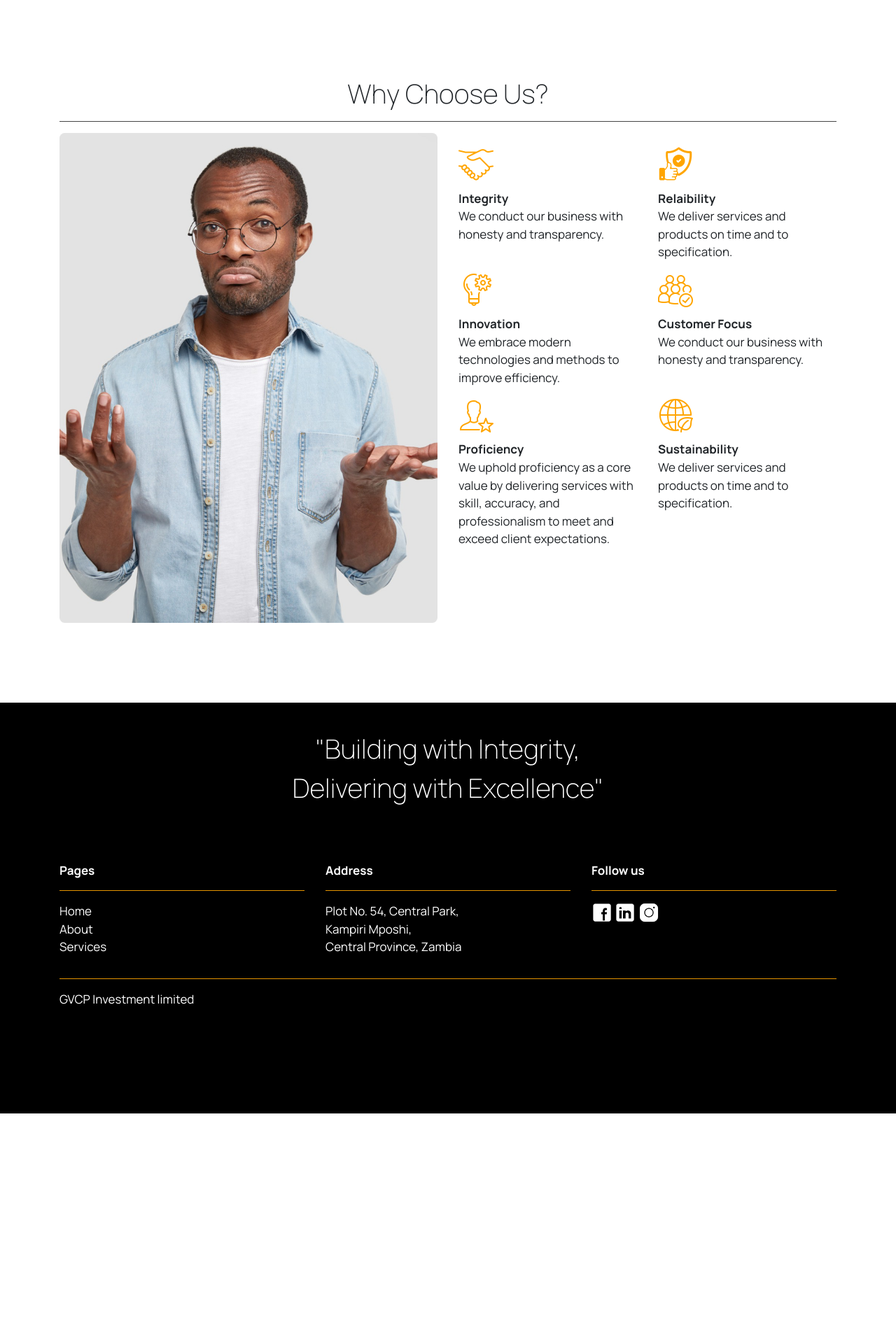
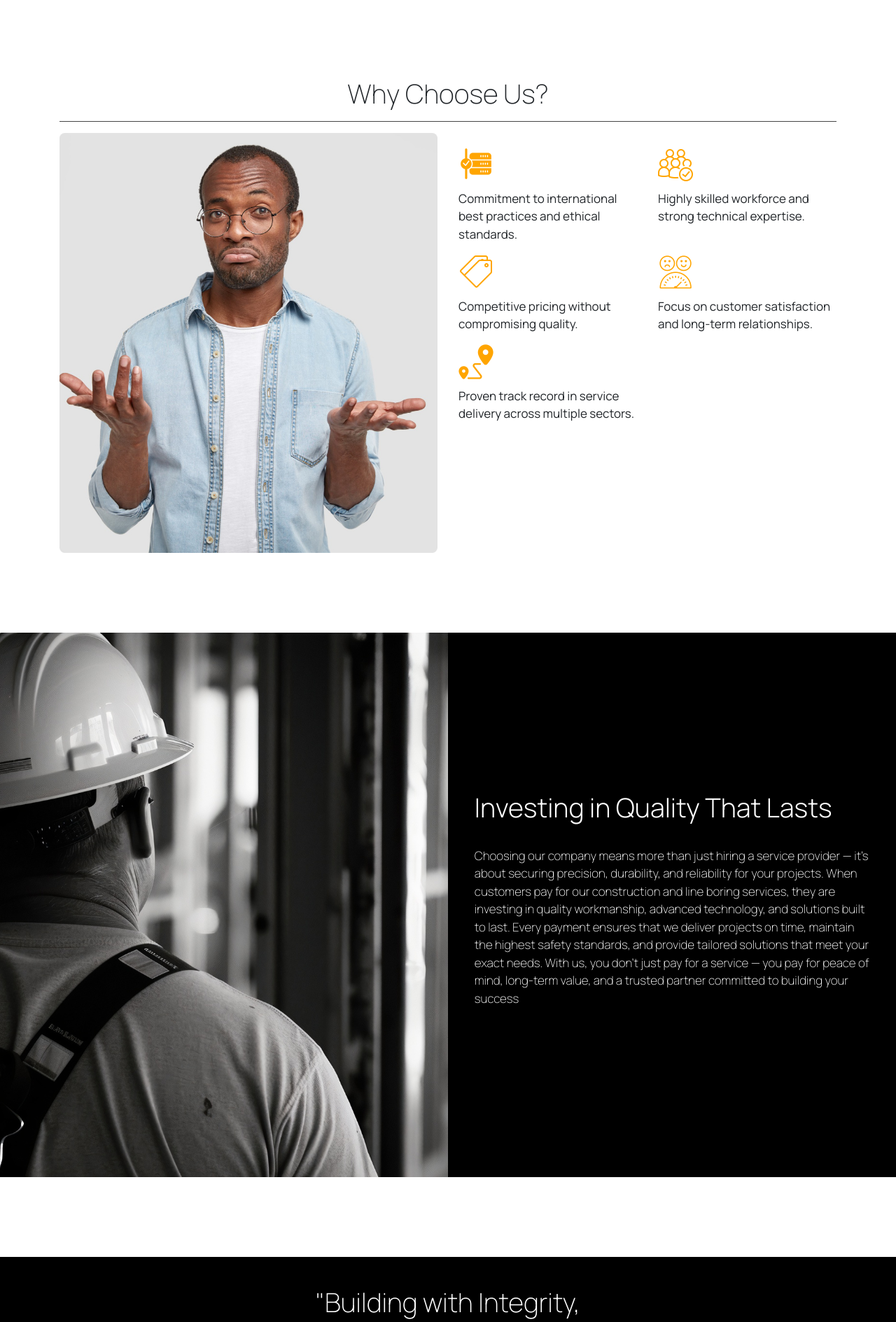
Before and after one commit to milotechs/gvcp, a PHP site: page /phpmailer/home in a window 1280 px wide. Shown: the part 2532-4421 px from the top of the page at 70% size. Before the commit the page ends 4123 px from the top, so only its background shows below. Run offline with PHP 8.4, Linux system fonts and the light colour scheme; some libraries are stand-ins or nearby versions.

Commit message:
Development of Catchy section

```diff
--- a/Scripts/home_css.php
+++ b/Scripts/home_css.php
@@ -107,10 +107,37 @@
    /* --------- why choose us ---------*/
     #why-choose-img img
     {
-        width: 100%;
-        height: 700px;
-        object-fit: cover;
-        border-radius: 2mm;
+      width: 100%;
+      height: 600px;
+      object-fit: cover;
+      border-radius: 2mm;
+    }
 
-    }
+
+   /* --------- Cathy-text ---------*/
+   #catchy-text
+   {
+      background-color: black;
+      color : white;
+      padding : 6cm 10mm;
+   }
+
+  #catchy-text h1
+  {
+     font-size : 1cm;
+     font-weight: 300;
+  }
+
+
+  #catchy-text p
+  {
+     font-weight: 200;
+  }
+
+   #catchy-pic
+   {
+     background-image: url('/gvcp/bg/man_bg.jpg');
+     background-position: center;
+     background-size: cover;
+   }
 </style>
--- a/View/home.php
+++ b/View/home.php
@@ -128,55 +128,65 @@
                         <button>Explore</button>
                         <hr>
                     </div>
+
                 </div>
             </div>
         </div>
     </section>
-    <section  class = 'container'>
+    <section class = 'container'>
             <h1 id = 'section-header'>Why Choose Us?</h1>
             <hr id = 'hr'>
             <div class = 'row'>
                 <div class='col-md-6' id='why-choose-img'>
                     <img src = '<?php echo $BASE_URL;?>/bg/why_choose_us.jpg'>
                 </div>
-                <div class='col-md-6'  id='why-choose-us'>
+                <div class='col-md-6'  id = 'why-choose-us'>
                         <div class="row">
                             <div class = 'col-md-6'>
-                     <img src = '<?php echo $BASE_URL;?>/Icons/integrity.png'><br>
-                     <b>Integrity</b>
-                     <p>We conduct our business with honesty and transparency.</p>
-                </div>
-                <div class = 'col-md-6'>
-                     <img src = '<?php echo $BASE_URL;?>/Icons/rely.png'><br>
-                     <b>Relaibility</b>
-                     <p>We deliver services and products on time and to specification.</p>
-                </div>
-                <div class = 'col-md-6'>
-                     <img src = '<?php echo $BASE_URL;?>/Icons/innovate.png'><br>
-                      <b>Innovation</b>
-                     <p>We embrace modern technologies and methods to improve efficiency.</p>
+                                <img src = '<?php echo $BASE_URL;?>/Icons/commit.png'><br>
+                                <p>Commitment to international best practices and ethical standards.</p>
                             </div>
                             <div class = 'col-md-6'>
                                 <img src = '<?php echo $BASE_URL;?>/Icons/customers.png'><br>
-                     <b>Customer Focus</b>
-                     <p>We conduct our business with honesty and transparency.</p>
+                                <p>Highly skilled workforce and strong technical expertise.</p>
                             </div>
                             <div class = 'col-md-6'>
-                     <img src = '<?php echo $BASE_URL;?>/Icons/expert.png'><br>
-                     <b>Proficiency</b>
-                     <p>We uphold proficiency as a core value by delivering services with skill, accuracy, and professionalism to meet and exceed client expectations.</p>
+                                <img src = '<?php echo $BASE_URL;?>/Icons/pricing.png'><br>
+                                <p>Competitive pricing without compromising quality.</p>
                             </div>
                             <div class = 'col-md-6'>
-                     <img src = '<?php echo $BASE_URL;?>/Icons/sustain.png'><br>
-                     <b>Sustainability</b>
-                     <p>We deliver services and products on time and to specification.</p>
+                                <img src = '<?php echo $BASE_URL;?>/Icons/satisfaction.png'><br>
+                                <p>Focus on customer satisfaction and long-term relationships.</p>
                             </div>
+                            <div class = 'col-md-6'>
+                                <img src = '<?php echo $BASE_URL;?>/Icons/track.png'><br>
+                                <p>Proven track record in service delivery across multiple sectors.</p>
+                            </div>
+                        </div>
+                    </div>
+                </div>
+    </section>
+    <section>
+        <div class = 'container-fluid'>
+            <div class = 'row'>
+                <div class = 'col-md-6' id = 'catchy-pic'>
 
                 </div>
-
-
+                <div class = 'col-md-6' id = 'catchy-text'>
+                     <h1>Investing in Quality That Lasts</h1>
+                     <hr id = 'hr'>
+                     <p>
+                         Choosing our company means more than just hiring a service provider — it’s
+                         about securing precision, durability, and reliability for your projects.
+                         When customers pay for our construction and line boring services, they are
+                         investing in quality workmanship, advanced technology, and solutions built to
+                         last. Every payment ensures that we deliver projects on time, maintain the highest
+                         safety standards, and provide tailored solutions that meet your exact needs. With us,
+                         you don’t just pay for a service — you pay for peace of mind, long-term value,
+                         and a trusted partner committed to building your success
+                     </p>
                 </div>
-
+            </div>
         </div>
     </section>
 </div>
```
Also changed, not shown: Icons/commit.png (added), Icons/pricing.png (added), Icons/satisfaction.png (added), Icons/track.png (added), bg/2149030440.jpg (added), bg/auto spares - 2.jpg (added), bg/auto spares .jpg (added), bg/automotive.jpg (added), bg/man_bg.jpg (renamed from bg/home_bg.jpg). Lines whose indentation alone changed are shown as unchanged.
